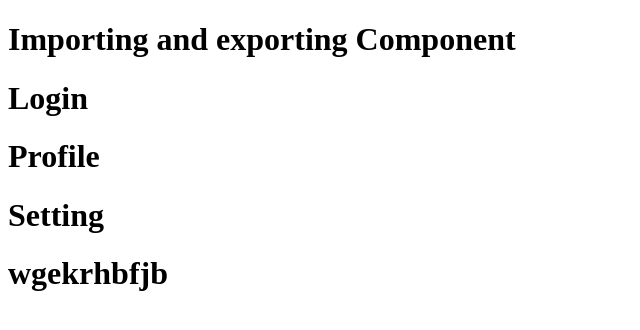
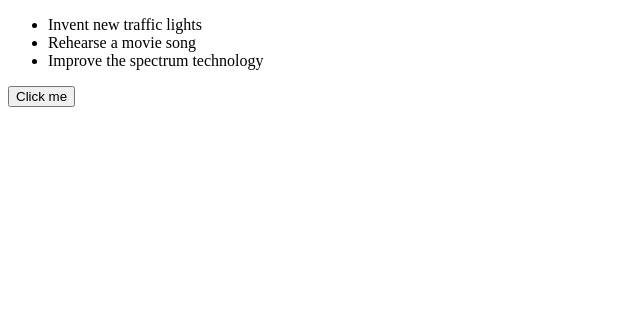
Before and after one commit to shubhamyadav-29/React_Fres_Start, a React (Vite) app: page / in a window 1280 px wide. Shown: the top 330 px of the page, without its empty margins (0-640 px from the left). Built offline with nearby package versions, Linux system fonts and the light colour scheme.

Commit message:
What is JSX?

```diff
--- a/src/App.jsx
+++ b/src/App.jsx
@@ -1,16 +1,24 @@
-import Login, {Profile,Setting, Userkey}  from "./UserComponent";
+import { createElement } from "react";
+// import Login, {Profile,Setting, Userkey}  from "./UserComponent";
+import Home from "./home";
+function App() {
+  // const a = 'shubham'
+  // return (
+  //   <>
+  //     <h1>{a } Importing and exporting Component</h1>
+  //     <Login/>
+  //     <Profile/>
+  //     <Setting/>
+  //     <h1>{Userkey}</h1>
+  //     <button onClick={()=>alert("hello bro ")}>click</button>
+  //   </>
 
-function App() {
-  return (
-    <>
-      <h1>Importing and exporting Component</h1>
-      <Login/>
-      <Profile/>
-      <Setting/>
-      <h1>{Userkey}</h1>
-    </>
+  // )
 
-  );
+  return(
+    <><Home/></>
+  )
+
 }
 
 export default App;
--- /dev/null
+++ b/src/home.jsx
@@ -0,0 +1,15 @@
+function Home(){
+    return(
+        <>
+        <ul>
+            <li>Invent new traffic lights</li>
+            <li>Rehearse a movie song</li>
+            <li>Improve the spectrum technology</li>
+        </ul>
+        <button onClick={()=>alert("function called")}>Click me</button>
+
+        </>
+    )
+}
+
+export default Home
```
